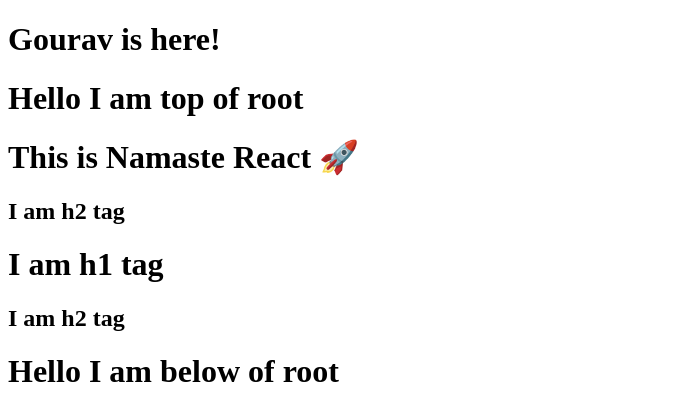
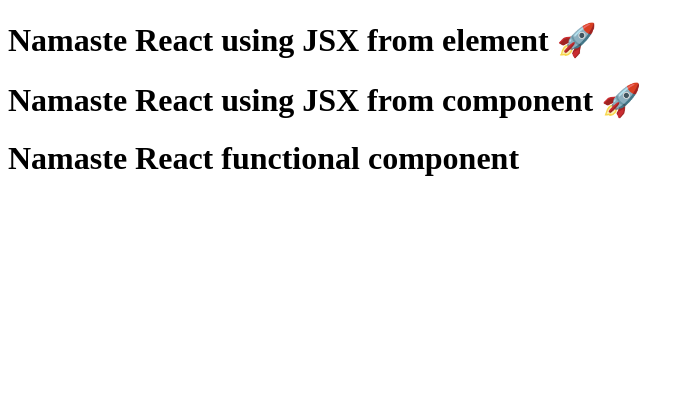
Before and after one commit to gouravsachdeva/namaste-react, a React (Vite) app: page / in a window 1280 px wide. Shown: the top 420 px of the page, without its empty margins (0-694 px from the left). Built offline with nearby package versions, Linux system fonts and the light colour scheme.

Commit message:
Episode 3

```diff
--- a/App.js
+++ b/App.js
@@ -1,53 +1,54 @@
-/**
- *
- * <div id="parent">
- *      <div id="child">
- *          <h1>I am h1 tag</h1>
- *          <h2>I am h2 tag</h2>
- *      </div>
- *      <div id="child2">
- *          <h1>I am h1 tag</h1>
- *          <h2>I am h2 tag</h2>
- *      </div>
- * </div>
- *
- * ReactElement(Object) => HTML(Browser Understands)
- */
 import React from "react";
 import ReactDOM from "react-dom/client";
 
-const parent = React.createElement("div", { id: "parent" }, [
-  React.createElement("div", { id: "child" }, [
-    React.createElement("h1", {}, "This is Namaste React 🚀"),
-    React.createElement("h2", {}, "I am h2 tag"),
-  ]),
-  React.createElement("div", { id: "child2" }, [
-    React.createElement("h1", {}, "I am h1 tag"),
-    React.createElement("h2", {}, "I am h2 tag"),
-  ]),
-]);
-
-//JSX - JSX make our life easy when we have to create the tags but the above one is actual way to create the tags as a core of react.
+// React Element => React Element - JS Object => HTMLElement(render)
 
 // const heading = React.createElement(
-//   "h1", //element or type of tag
-//   { id: "heading", xyz: "abc" }, //attributes in react
-//   "Hello World from React!" //Childern in react object
-// );
-// //{} object is the place where we give attributes to our tags. if my h1 tag needs to have id we will give like above
+//   "h1",
+//   { id: "heading" },
+//   "Namaste React 🚀"
+// ); //core react
 
-// console.log(heading); //This will return an object created by react.
+// console.log(heading);
 
-console.log(parent);
+// JSX - JSX is not HTML inside javascript. It is different than HTML. It’s a HTML-like or XML-like syntax
+// heading is equivalent to jsxHeading
+
+// JSX => babel transpiles to React.createElement => ReactElement - JS Object => HTMLElement(render)
+// JSX => transpiled before it reaches to JS - Parcel - Babel
+
+const heading = (
+  <h1 className="head" tabIndex="1">
+    Namaste React using JSX from element 🚀
+  </h1>
+);
+
+console.log(heading);
+
+//React Functional Components : Just a normal JS function
+
+// const HeadingComponent2 = () => {
+//   return <h1 className="heading">Namaste React functional component</h1>
+// }
+
+const TitleComponent = () => (
+  <div id="container">
+    <h1 className="title">Namaste React using JSX from component 🚀</h1>
+  </div>
+);
+
+//Component composition
+
+const HeadingComponent = () => (
+  <div id="container">
+    {heading}
+    <TitleComponent />
+    {/* <TitleComponent></TitleComponent> same as above and we can copy same multiple times */}
+    {/* {TitleComponent()} We can use component like a function also all 3 are same thing. */}
+    <h1 className="heading">Namaste React functional component</h1>
+  </div>
+);
 
 const root = ReactDOM.createRoot(document.getElementById("root"));
-root.render(parent); //render is just converting a heading object to h1 tag and putting inside root
-//If we have something already exsits inside my root container react will take the control of root and replace the full content inside my root container,
-//In the current example Gourav is here! printed for a small milisecond of time. This won't impact the other portions of html.
 
-console.log(root);
-
-//Library and Framework
-//React can only work on small components i.e. a footer component or a header component.
-//Framework comes with all loads of things
-//React is a bear goal minimal javascript library, Just a some piece of code written by facebook developer.
+root.render(<HeadingComponent />);
--- a/index.html
+++ b/index.html
@@ -7,22 +7,9 @@
     <title>Namaste React</title>
   </head>
   <body>
-    <div id="header">
-      <h1>Gourav is here!</h1>
+    <div id="root">
+      <h1>Not Rendered!</h1>
     </div>
-    <h1>Hello I am top of root</h1>
-    <div id="root">
-      <h1>Gourav is here!</h1>
-    </div>
-    <h1>Hello I am below of root</h1>
-    <!-- Using JavaScript -->
-    <!-- <script>
-      const heading = document.createElement("h1");
-      heading.innerHTML = "Hello World using JavaScript!";
-
-      const root = document.getElementById("root");
-      root.appendChild(heading);
-    </script> -->
     <script type="module" src="./App.js"></script>
   </body>
 </html>
--- a/package.json
+++ b/package.json
@@ -3,9 +3,9 @@
   "version": "1.0.0",
   "description": "This is Namaste React Learnings",
   "scripts": {
-    "test": "jest",
-    "start": "npx parcel index.html",
-    "build": "npx parcel build index.html"
+    "start": "parcel index.html",
+    "build": "parcel build index.html",
+    "test": "jest"
   },
   "repository": {
     "type": "git",
```
